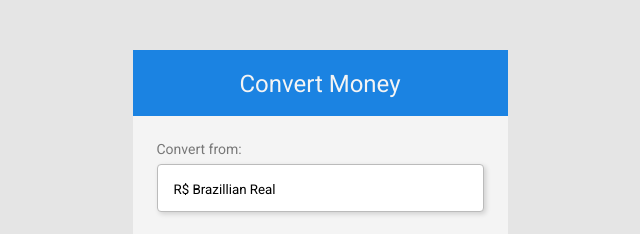
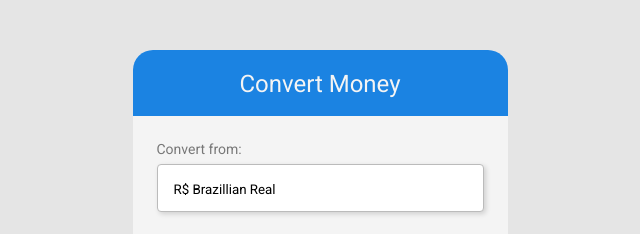
Before and after one commit to afrguilherme/Convert-Currency-Project, a plain HTML site: page index.html in a window 1280 px wide. Shown: the top 234 px of the page, 320-960 px from the left. Drawn offline with Linux system fonts and the light colour scheme.

Commit message:
border radius added

```diff
--- a/styles.css
+++ b/styles.css
@@ -19,11 +19,13 @@ body {
 .container {
   background-color: #f4f4f4;
   width: 375px;
+  border-radius: 20px;
 }
 
 header {
   height: 66px;
   background-color: #1b83e2;
+  border-radius: 20px 20px 0 0;
 }
 
 h1 {
```
